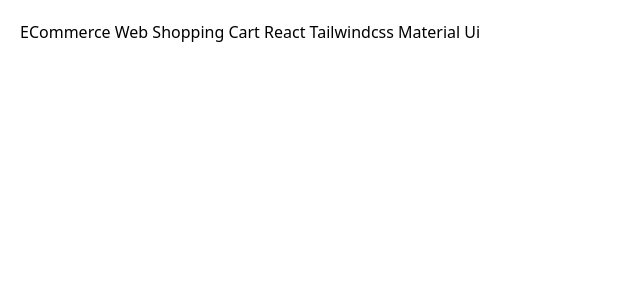
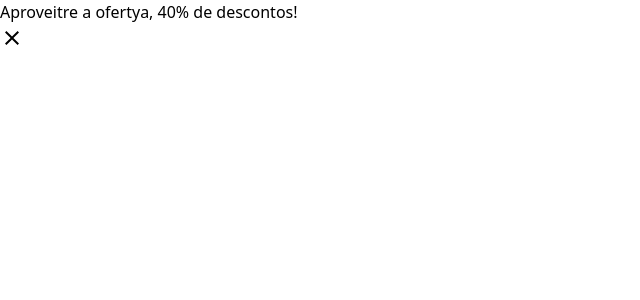
Before and after one commit to Olifrans/web-ecommerce-react-tailwindcss-materialui, a React (Create React App) app: page / in a window 1280 px wide. Shown: the top 300 px of the page, without its empty margins (0-640 px from the left). Built offline with nearby package versions, Linux system fonts and the light colour scheme.

Commit message:
feat: Home-Page e Anunciar-Componentes

```diff
--- a/src/App.js
+++ b/src/App.js
@@ -1,9 +1,10 @@
+import Home from "./pages/Home";
 
 
 function App() {
   return (
     <div className="App">
-     <h1 className="mt-5 ml-5">ECommerce  Web Shopping Cart React Tailwindcss Material Ui</h1>
+     <Home />
     </div>
   );
 }
--- /dev/null
+++ b/src/componentes/Anunciar.jsx
@@ -0,0 +1,13 @@
+import { Close } from "@mui/icons-material";
+import CloseIcon from "@mui/icons-material/Close";
+
+function Anunciar() {
+  return (
+    <div className="teste">
+      <h2>Aproveitre a ofertya, 40% de descontos!</h2>
+      <Close />
+    </div>
+  );
+}
+
+export default Anunciar;
--- /dev/null
+++ b/src/pages/Home.jsx
@@ -0,0 +1,11 @@
+import Anunciar from "../componentes/Anunciar";
+
+function Home() {
+  return (
+    <div className="teste">
+      <Anunciar />
+    </div>
+  );
+}
+
+export default Home;
```
Also changed, not shown: package.json (+8 -8 lines), 1 other file (tests, documents, lock files or other folders).
